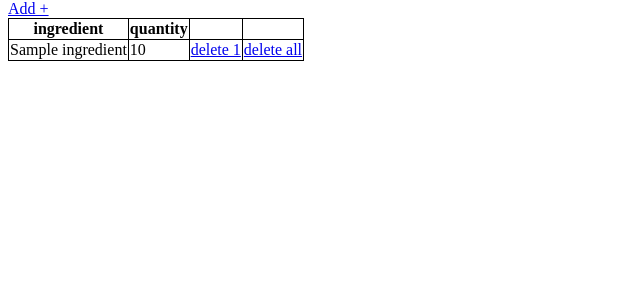
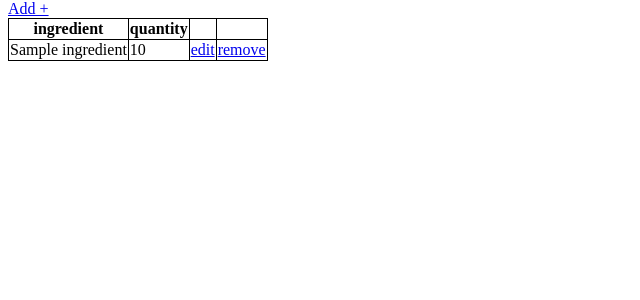
Before and after one commit to Ngoakor12/django_delights, a Django app: page /inventory/ingredient/list in a window 1280 px wide. Shown: the part 26-326 px from the top of the page, without its empty margins (0-640 px from the left). Run offline with Django 4.2, Linux system fonts and the light colour scheme; tables that the repository leaves empty hold one stand-in row (values such as "Sample post").

Commit message:
filter ingredients with 0 quantity from list

```diff
--- a/inventory/templates/inventory/ingredient_list.html
+++ b/inventory/templates/inventory/ingredient_list.html
@@ -17,7 +17,9 @@
       </thead>
       <tbody>
         {% for ingredient in ingredients %}
-        <tr><td>{{ ingredient.name }}</td> <td>{{ ingredient.quantity }}</td> <td><a href="{% url 'ingredient_delete' pk=ingredient.pk  %}">delete 1</a></td> <td><a href="{% url 'ingredient_delete_all' pk=ingredient.pk  %}">delete all</a></td></tr>
+          {% if ingredient.quantity %}
+            <tr><td>{{ ingredient.name }}</td> <td>{{ ingredient.quantity }}</td> <td><a href="{% url 'ingredient_update' pk=ingredient.pk  %}">edit</a></td> <td><a href="{% url 'ingredient_delete_all' pk=ingredient.pk  %}">remove</a></td></tr>
+          {% endif %}
         {% empty %}
         <li>No objects found.</li>
         {% endfor %}
--- a/inventory/urls.py
+++ b/inventory/urls.py
@@ -22,7 +22,7 @@ from .views import (
     menu_item_list,
     finances,
     home_view,
-    ingredient_delete,
+    IngredientUpdateView,
     ingredient_delete_all,
     IngredientCreateView,
     MenuItemCreateView,
@@ -38,9 +38,9 @@ urlpatterns = [
         name="ingredient_list",
     ),
     path(
-        "inventory/ingredient/delete/<int:pk>/",
-        ingredient_delete,
-        name="ingredient_delete",
+        "inventory/ingredient/update/<int:pk>/",
+        IngredientUpdateView.as_view(),
+        name="ingredient_update",
     ),
     path(
         "inventory/ingredient/delete_all/<int:pk>/",
--- a/inventory/views.py
+++ b/inventory/views.py
@@ -16,6 +16,7 @@ from .forms import (
     MenuItemCreateForm,
     RecipeRequirementCreateForm,
     PurchaseCreateForm,
+    IngredientUpdateForm,
 )
 
 
@@ -73,17 +74,17 @@ def home_view(request):
     return redirect("inventory/menu_item/list")
 
 
-def ingredient_delete(request, pk):
-    """delete one unit of a given ingredient"""
+# def ingredient_update(request, pk):
+#     """delete one unit of a given ingredient"""
 
-    ingredients_match = Ingredient.objects.get(pk=pk)
-    if ingredients_match:
-        if ingredients_match.quantity != 0:
-            ingredients_match.quantity -= 1
-            ingredients_match.save()
+#     ingredients_match = Ingredient.objects.get(pk=pk)
+#     if ingredients_match:
+#         if ingredients_match.quantity != 0:
+#             ingredients_match.quantity -= 1
+#             ingredients_match.save()
 
-    base_url = request.build_absolute_uri(reverse("ingredient_list"))
-    return redirect(base_url)
+#     base_url = request.build_absolute_uri(reverse("ingredient_list"))
+#     return redirect(base_url)
 
 
 def ingredient_delete_all(request, pk):
@@ -102,6 +103,14 @@ class IngredientCreateView(CreateView):
     model = Ingredient
     template_name = "inventory/ingredient_create.html"
     form_class = IngredientCreateForm
+    success_url = reverse_lazy("ingredient_list")
+
+
+class IngredientUpdateView(UpdateView):
+    # TODO: prefill update view
+    model = Ingredient
+    template_name = "inventory/ingredient_update.html"
+    form_class = IngredientUpdateForm
     success_url = reverse_lazy("ingredient_list")
 
 
```
